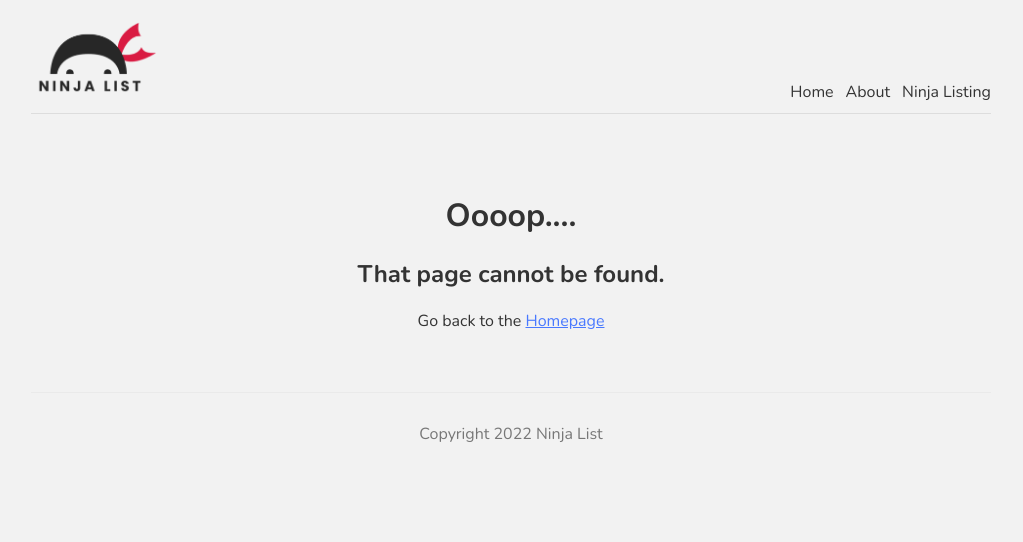
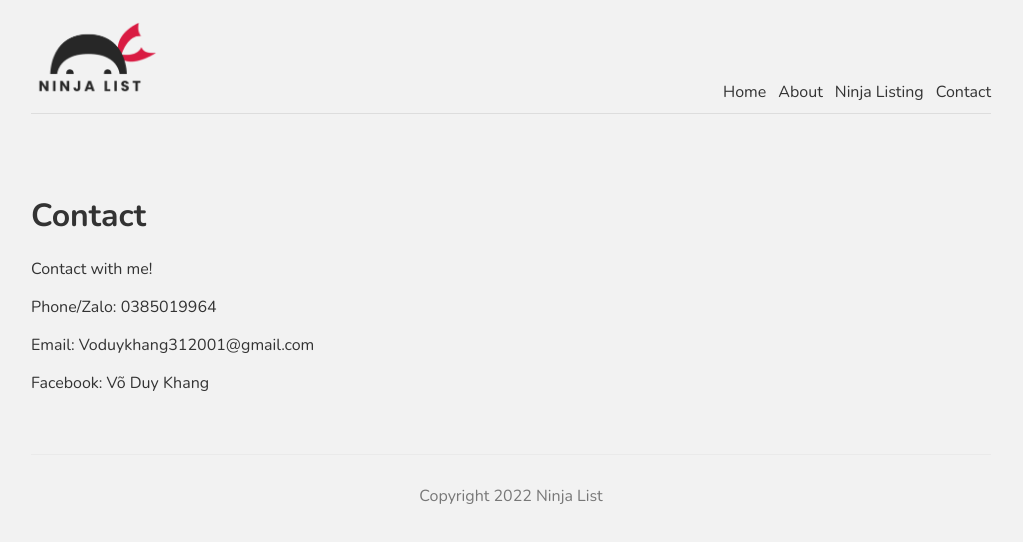
Before and after one commit to KDV-it/nextJs-pro-ninja-list, a Next.js app: page /contact in a window 1280 px wide. Before the commit this address had no page. Shown: the top 542 px of the page, without its empty margins (129-1152 px from the left). Built offline with nearby package versions, Linux system fonts and the light colour scheme.

Commit message:
add page contact

```diff
--- a/comps/Navbar.js
+++ b/comps/Navbar.js
@@ -10,6 +10,7 @@ const Navbar = () => {
             <Link href="/"><a>Home</a></Link>
             <Link href="/about"><a>About</a></Link>
             <Link href="/ninjas"><a>Ninja Listing</a></Link>
+            <Link href="/contact"><a>Contact</a></Link>
         </nav>
      );
 }
--- /dev/null
+++ b/pages/contact.js
@@ -0,0 +1,23 @@
+import Link from "next/link";
+import Head from "next/head";
+
+const Contact = () => {
+  return (
+    <>
+      <Head>
+        <title>Ninja List | Contact </title>
+      </Head>
+      <div>
+        <h1>Contact</h1>
+        <p>Contact with me!</p>
+        <p>Phone/Zalo: 0385019964</p>
+        <p>Email: Voduykhang312001@gmail.com</p>
+        <Link href="https://www.facebook.com/KDVIT0301/">
+          <a>Facebook: Võ Duy Khang</a>
+        </Link>
+      </div>
+    </>
+  );
+};
+
+export default Contact;
```
